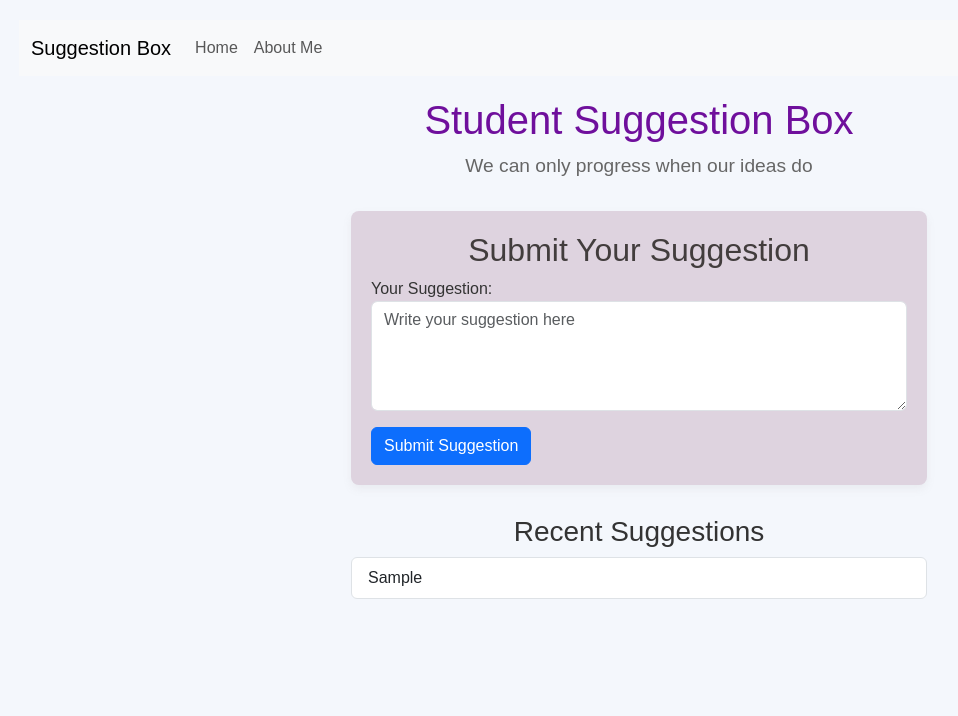
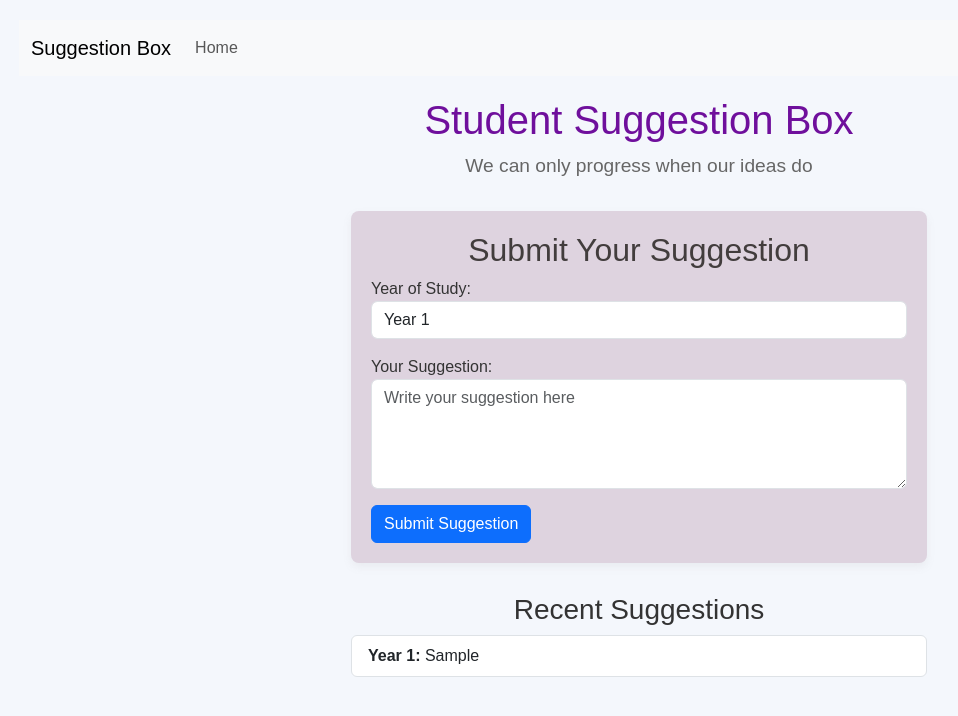
Before and after one commit to Arnav-Katta/suggestionbox, a plain HTML site: page website2.0.html in a window 1280 px wide. Both pictures are taken after typing "Sample" into the empty fields and a click on the button "Submit Suggestion". Shown: the whole page, without its empty margins (1-959 px from the left). Drawn offline with nearby package versions, Linux system fonts and the light colour scheme.

Commit message:
Update website2.0.html

```diff
--- a/website2.0.html
+++ b/website2.0.html
@@ -74,9 +74,7 @@
                     <li class="nav-item">
                         <a class="nav-link" href="index.html">Home</a>
                     </li>
-                    <li class="nav-item">
-                        <a class="nav-link" href="about.html">About Me</a>
-                    </li>
+
                 </ul>
             </div>
         </div>
@@ -90,8 +88,19 @@
     <div class="container">
         <div class="suggestion-form">
             <h2>Submit Your Suggestion</h2>
+
+            <!-- Year of Study Dropdown -->
+            <label for="year-of-study">Year of Study:</label>
+            <select id="year-of-study" class="form-control mb-3">
+                <option value="1">Year 1</option>
+                <option value="2">Year 2</option>
+                <option value="3">Year 3</option>
+                <option value="4">Year 4</option>
+            </select>
+
             <label for="suggestion">Your Suggestion:</label>
             <textarea id="suggestion" name="suggestion" rows="4" placeholder="Write your suggestion here" class="form-control"></textarea>
+
             <button onclick="saveSuggestion()" class="btn btn-primary mt-3">Submit Suggestion</button>
         </div>
 
@@ -104,20 +113,22 @@
     <script>
         function saveSuggestion() {
             const suggestionText = document.getElementById("suggestion").value;
+            const yearOfStudy = document.getElementById("year-of-study").value;
+
             if (suggestionText.trim() === "") {
                 alert("Please enter a suggestion.");
                 return;
             }
+
             const list = document.getElementById("suggestion-list");
             const listItem = document.createElement("li");
             listItem.className = "list-group-item";
-            listItem.innerText = suggestionText;
+            listItem.innerHTML = `<strong>Year ${yearOfStudy}:</strong> ${suggestionText}`;
             list.prepend(listItem);
             document.getElementById("suggestion").value = "";
         }
     </script>
 
-
     <script src="https://cdn.jsdelivr.net/npm/bootstrap@5.3.0/dist/js/bootstrap.bundle.min.js"></script>
 </body>
 </html>
```
